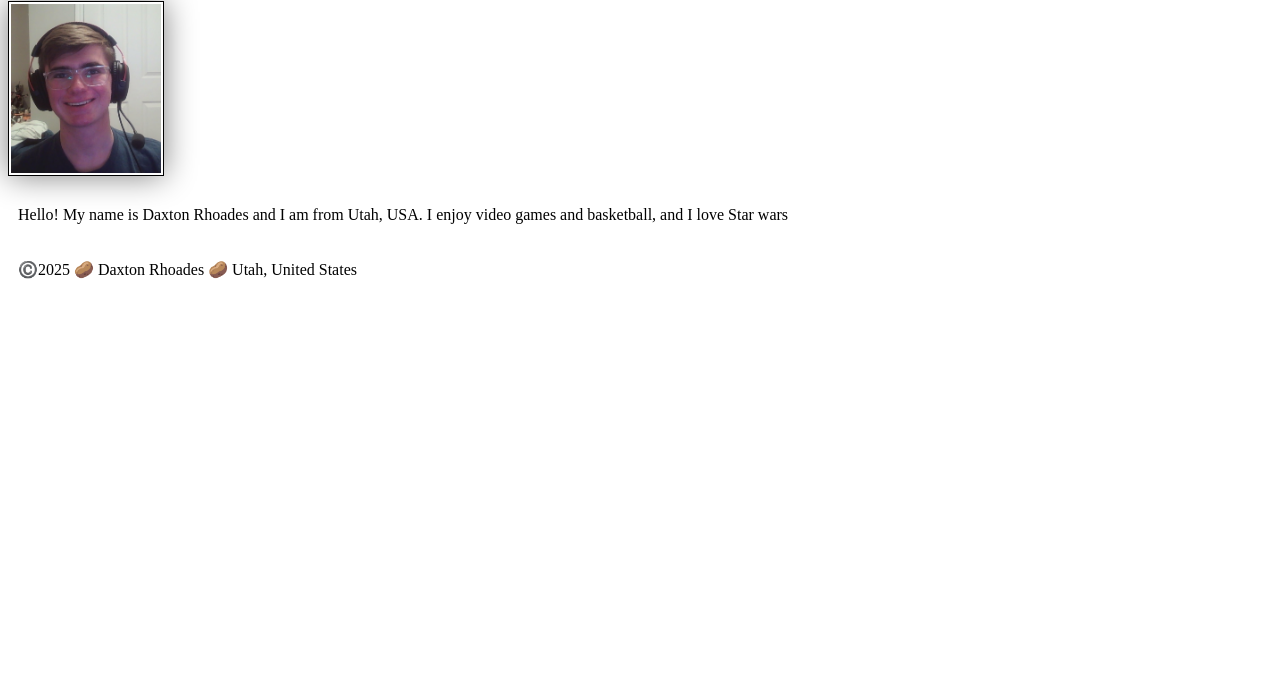
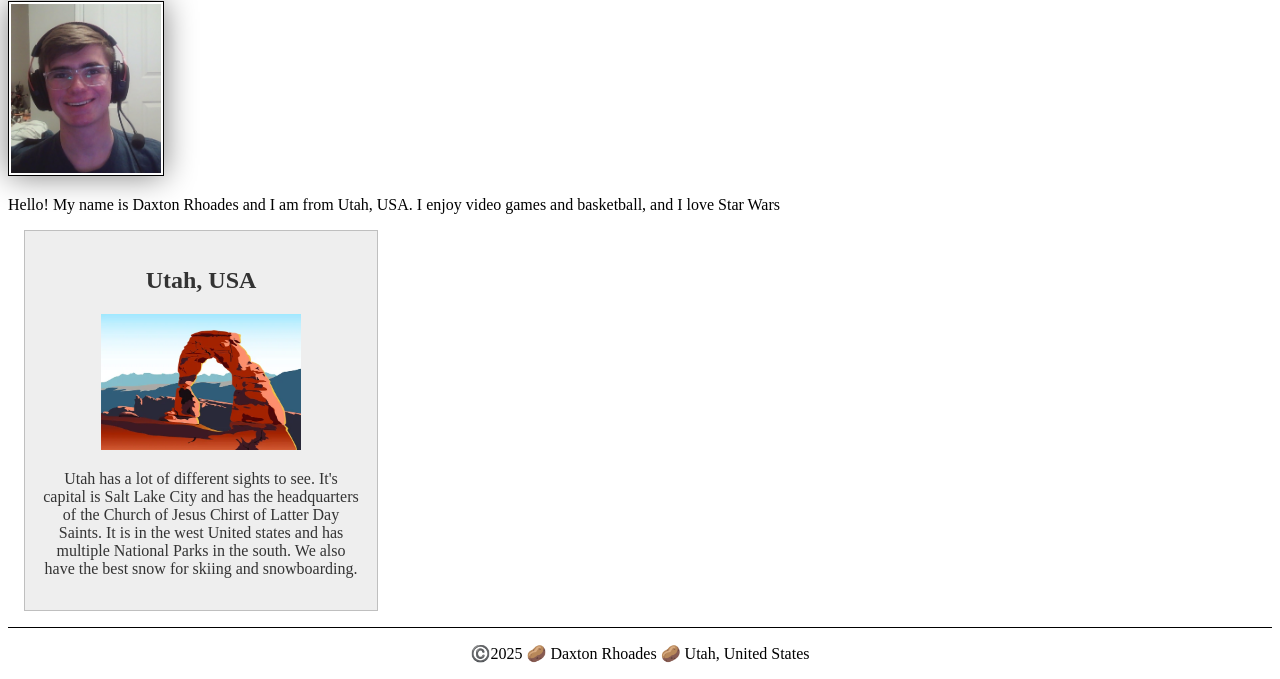
Before and after one commit to daxtonrrhoades/wdd130, a plain HTML site: page index.html in a window 1280 px wide. Shown: the part 223-902 px from the top of the page. Before the commit the page ends 800 px from the top, so only its background shows below. Drawn offline with Linux system fonts and the light colour scheme.

Commit message:
index.html

```diff
--- a/index.html
+++ b/index.html
@@ -5,6 +5,8 @@
         <meta name="viewport" content="width=device-width,intitial-scale=1.0">
         <title>Daxton Rhoades | WDD 130</title>
         <link rel="stylesheet" href="styles/styles.css">
+        <meta name="description" content="I am Daxton Rhoades and I am making this for WDD 130, this is my home page for one of my projects."/>
+        <meta name="author" content="Daxton Rhoades"/>
     </head>
     <body>
         <header>
@@ -16,8 +18,13 @@
         <main>
             <h1>Daxton Rhoades | WDD 130</h1>
             <img src="images/profile.jpg" alt="Hello, my name is Daxton Rhoades" width="200">
-            <p>Hello! My name is Daxton Rhoades and I am from Utah, USA. I enjoy video games and basketball, and I love Star wars</p>
+            <p>Hello! My name is Daxton Rhoades and I am from Utah, USA. I enjoy video games and basketball, and I love Star Wars</p>
         </main>
+        <aside>
+            <h2>Utah, USA</h2>
+            <img src="images/utah.jpg" alt="Utah Picture">
+            <p>Utah has a lot of different sights to see. It's capital is Salt Lake City and has the headquarters of the Church of Jesus Chirst of Latter Day Saints. It is in the west United states and has multiple National Parks in the south. We also have the best snow for skiing and snowboarding.</p>
+        </aside>
         <footer>
             <p>©️2025 🥔 Daxton Rhoades 🥔 Utah, United States</p>
         </footer>
--- a/styles/styles.css
+++ b/styles/styles.css
@@ -10,7 +10,7 @@ nav a {
 h1 {
     color: darkblue;
 }
-img {
+main img {
     width: 150px;
     height: auto;
     border: 1px solid black;
@@ -18,5 +18,26 @@ img {
     box-shadow: 0 0 30px gray;
 }
 p {
-    padding: 10px;
+    padding: 0;
 }
+main {
+    width: 840;
+}
+aside {
+    width: 20rem;
+    margin: 1rem;
+    border: 1px solid rgb(0 0 0 / 0.2);
+    padding: 1rem;
+    background-color: #eee;
+    color: #333;
+    text-align: center;
+}
+aside img {
+    width: 200px;
+    height: auto;
+}
+footer {
+    margin-top: 15px;
+    border-top: 1px solid #000;
+    text-align: center;
+}
```
Also changed, not shown: week02/box-model.html (added, +23 -0 lines), week02/styles/box-model.css (added, +30 -0 lines), images/utah.jpg (added).
